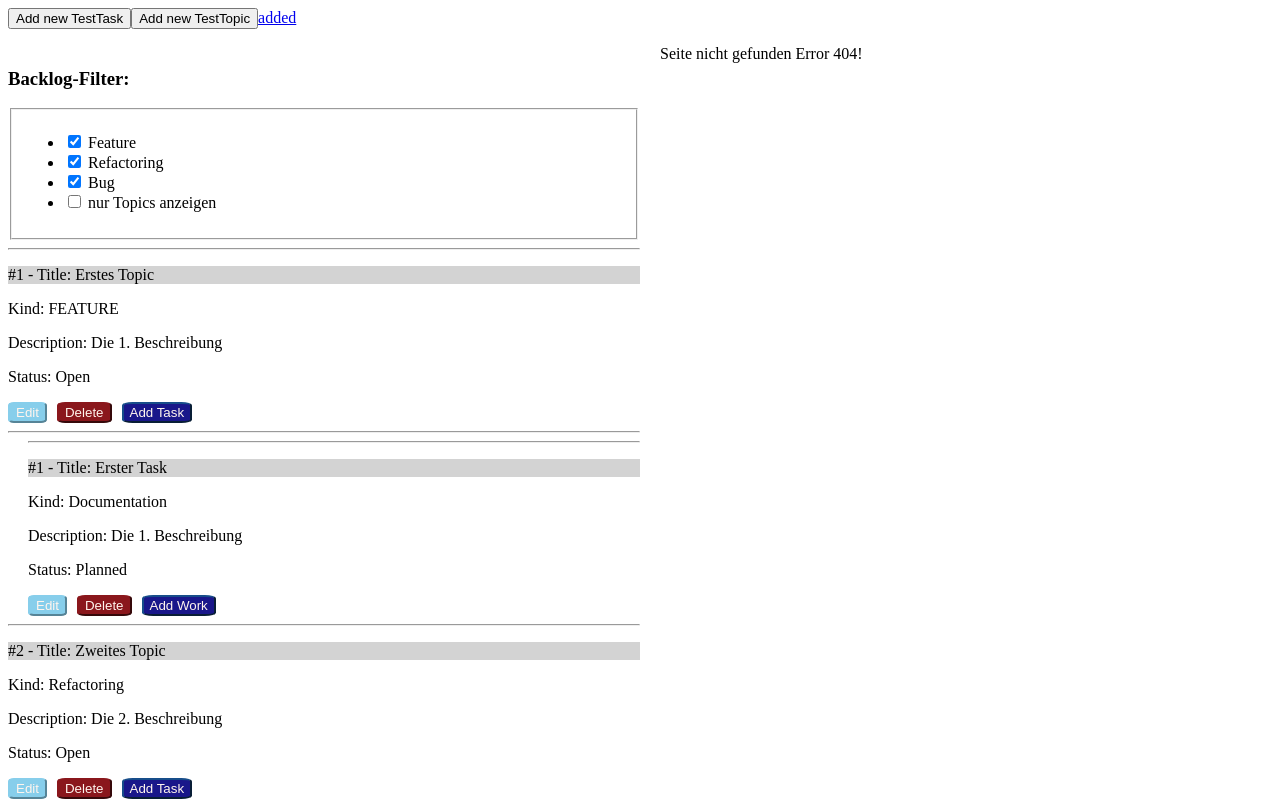
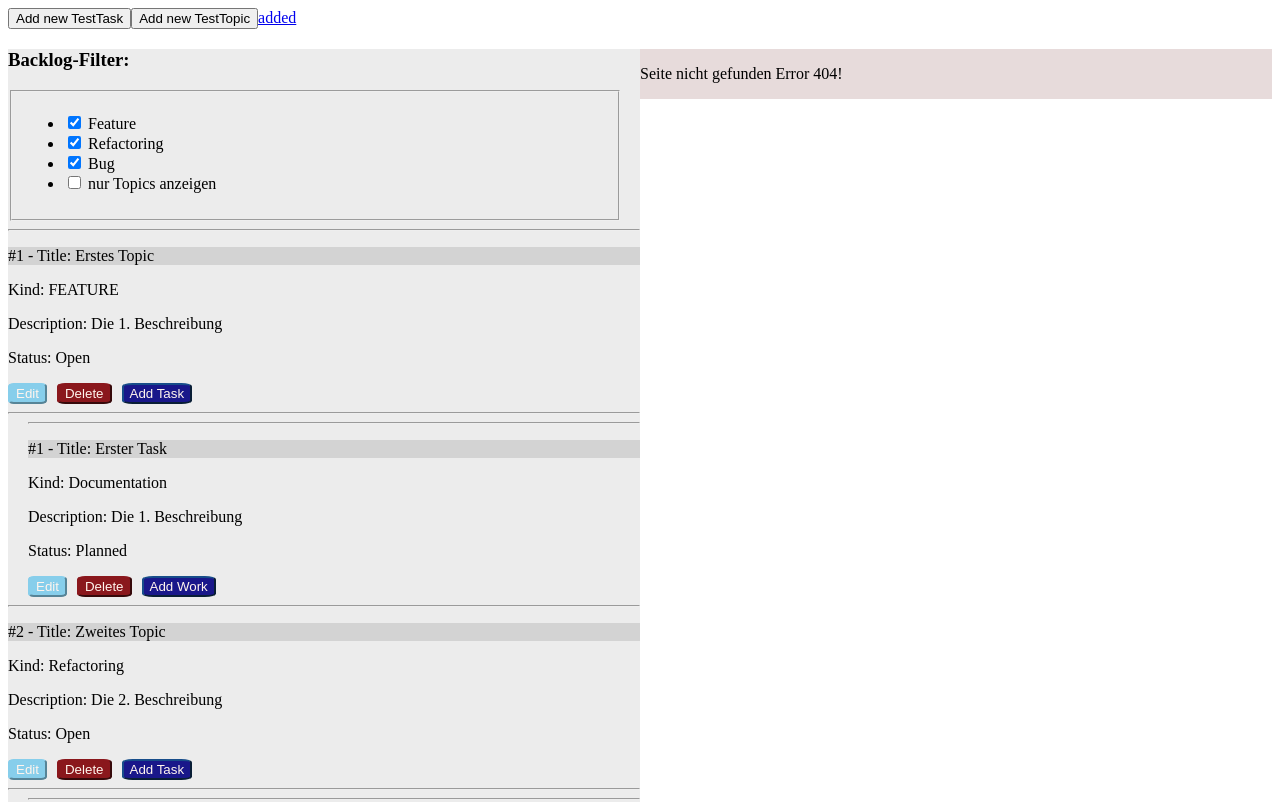
Before and after one commit to thordeuka/MyPersonallyBacklog, an Angular app in the folder myPersonallyBacklog/: page /not-found in a window 1280 px wide. Shown: the top 802 px of the page. Built offline with nearby package versions, Linux system fonts and the light colour scheme.

Commit message:
CSS für Seitenaifteilung angepasst und zur Ausrichtungsorientierung die Hintergrundfarbe angepasst

```diff
--- a/myPersonallyBacklog/src/app/app.component.css
+++ b/myPersonallyBacklog/src/app/app.component.css
@@ -1,5 +1,5 @@
 .leftSide{
-    float: left;
+    background-color: rgb(236, 236, 236);
     margin-top: 20px;
     margin-right: 20px;
     min-width: 30%;
@@ -7,7 +7,10 @@
 }
 
 .rightSide{
+    float: right;
+    background-color: rgb(231, 219, 219);
     margin-top: 20px;
+    margin-left: 20px;
     min-width: 30%;
     width: 50%;
 }
--- a/myPersonallyBacklog/src/app/app.component.html
+++ b/myPersonallyBacklog/src/app/app.component.html
@@ -2,6 +2,9 @@
     <button (click)="onAddTestTask()">Add new TestTask</button>
     <button (click)="onAddTestTopic()">Add new TestTopic</button>
     <a routerLink="../edit">added</a>
+</div>
+<div class="rightSide">
+    <router-outlet></router-outlet>
 </div>
 <div class="leftSide">
     <app-filter-bar (onFilterChanged)="onFilterBarFilterChanged($event)" (onOnlyTopicsChanged)="onFilterBarTopicFilterChanged($event)"></app-filter-bar>
@@ -10,6 +13,3 @@
         [TopicId]="topic.id" [ShowOnlyTopics]="currentOnlyTopicsFilter">
     </app-backlog-topic>
 </div>
-<div>
-    <router-outlet></router-outlet>
-</div>
```
